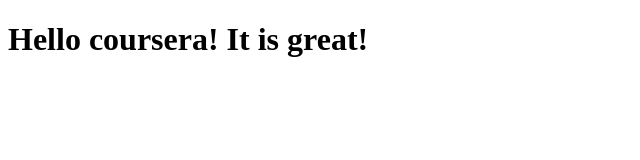
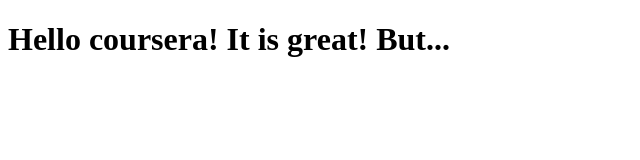
Before and after one commit to wolfberry/coursera-test, a plain HTML site: page site/index.html in a window 1280 px wide. Shown: the whole page, without its empty margins (0-640 px from the left). Drawn offline with Linux system fonts and the light colour scheme.

Commit message:
My first page.

```diff
--- a/site/index.html
+++ b/site/index.html
@@ -4,6 +4,6 @@
 	<title>hello</title>
 </head>
 <body>
-<h1>Hello coursera! It is great!</h1>
+<h1>Hello coursera! It is great! But...</h1>
 </body>
 </html>
```
